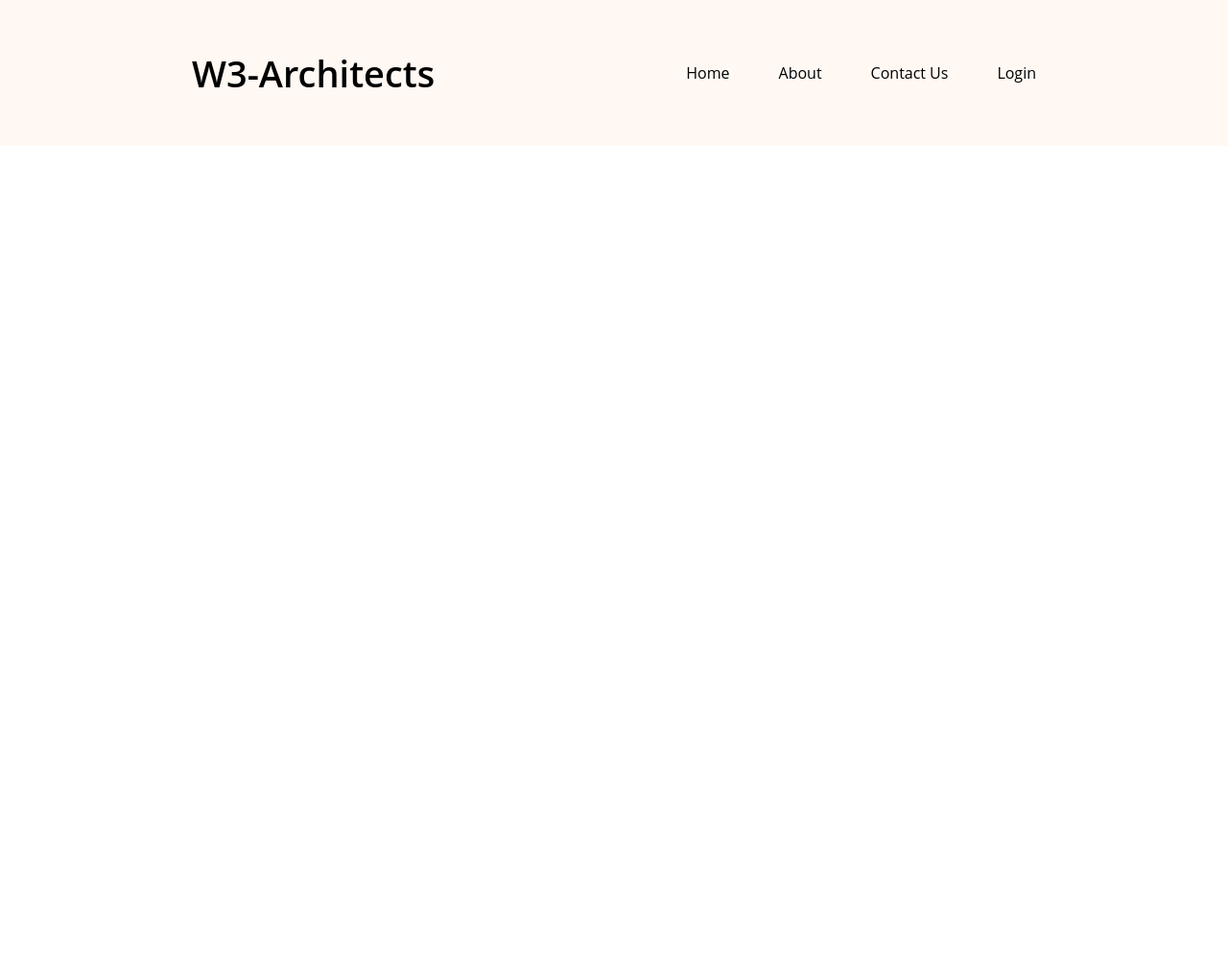
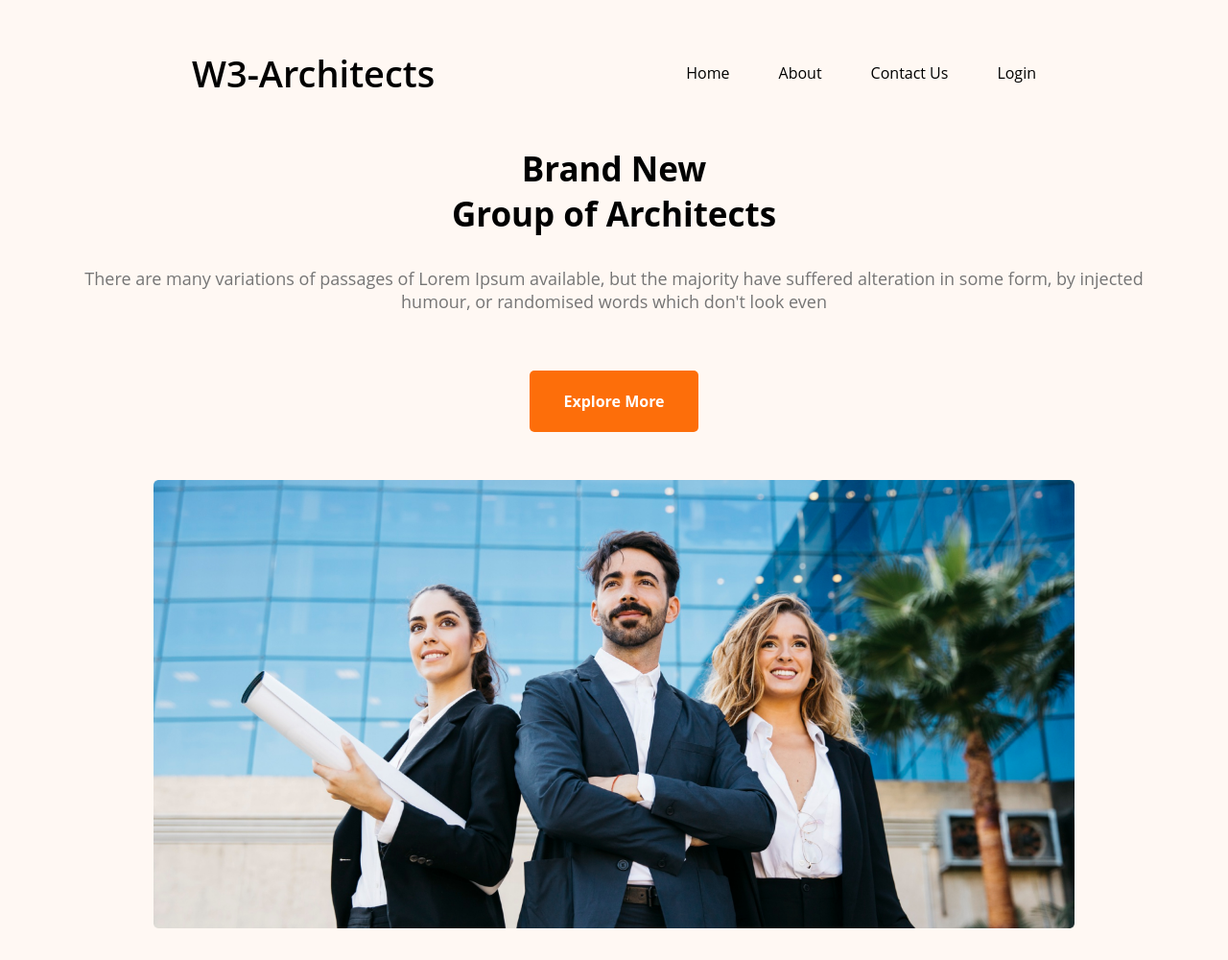
Before and after one commit to HasanRahat18/Assignment-2-g3-architects, a plain HTML site: page index.html in a window 1280 px wide. Shown: the whole page at 96% size. Before the commit the page ends 800 px from the top, so only its background shows below. Drawn offline with Linux system fonts and the light colour scheme.

Commit message:
header added

```diff
--- a/index.html
+++ b/index.html
@@ -8,6 +8,7 @@
     <title>G3-Architects</title>
 </head>
 <body>
+    <!-- Header Section with nav & Banner -->
     <header class="header">
         <nav>
             <h2 class="nav-title">W3-Architects</h2>
@@ -18,6 +19,17 @@
                 <li>Login</li>
             </ul>
         </nav>
+        <div class="banner">
+            <div>
+               <h3 class="banner-title">Brand New</h3>
+               <h3 class="banner-title"> Group of Architects</h3>
+               <p class="banner-description">There are many variations of passages of Lorem Ipsum available, but the majority have suffered alteration in some form, by injected humour, or randomised words which don't look even</p>
+               <button class="btn-primary">Explore More</button>
+            </div>
+            <img src="images/banner.png" alt="">
+        </div>
     </header>
+
+
 </body>
 </html>
--- a/styles.css
+++ b/styles.css
@@ -27,3 +27,39 @@ nav li{
     list-style: none;
     cursor: pointer;
 }
+.banner{
+    text-align: center;
+
+}
+.banner-description{
+    text-align: center;
+    margin-bottom: 30px;
+    color: #757575;
+    font-size: 18px;
+    padding: 32px 80px 30px 80px;
+}
+.banner-title{
+    font-size: 35px;
+    font-weight: 700;
+   }
+.btn-primary{
+
+    margin-bottom: 50px;
+    cursor: pointer;
+    padding: 18px 35px;
+    border: 0;
+    font-size: 16px;
+    font-weight: 700;
+    color: #ffff;
+    height: 64px;
+    border-radius: 5px;
+    background-color: #FD6E0A;
+}
+.btn-primary:hover{
+    background-color: #f1c50e;
+    color: #111111;
+}
+.banner img{
+    width :75% ;
+    padding-bottom: 30px;
+}
```
